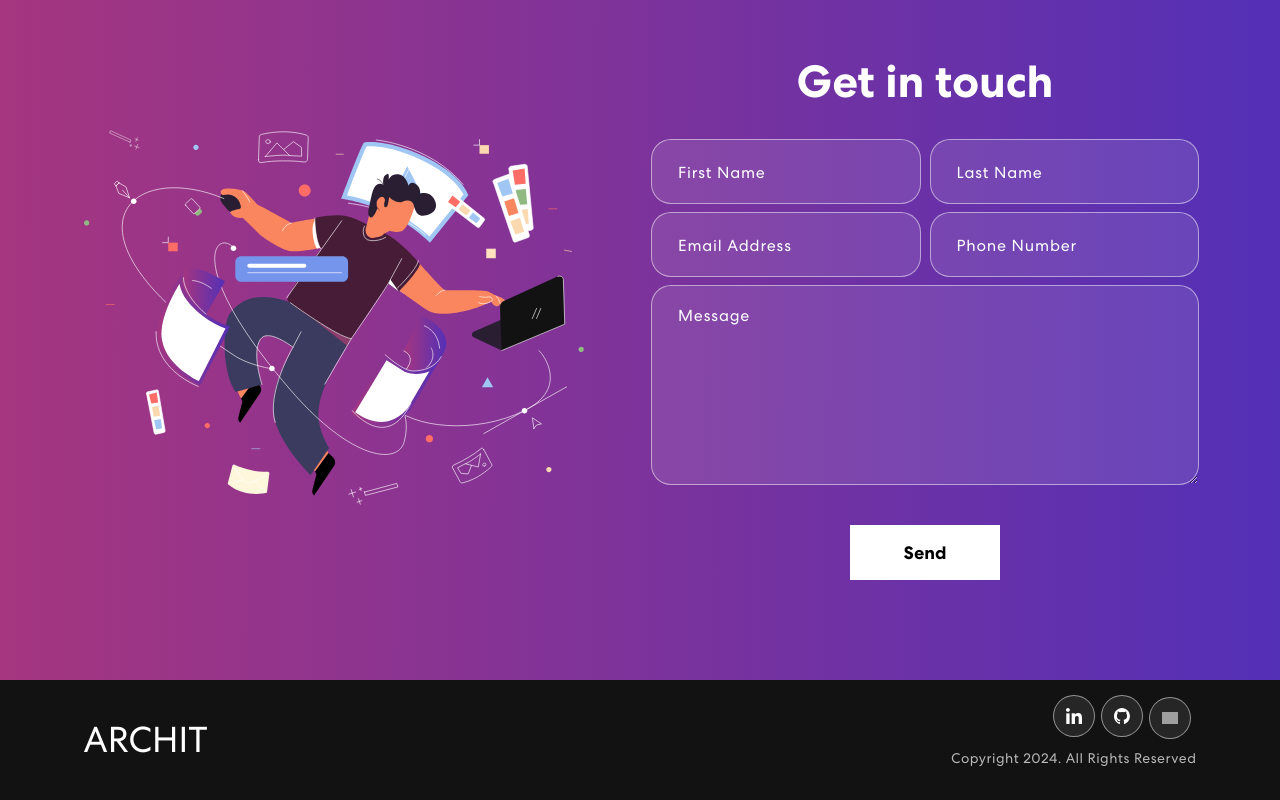
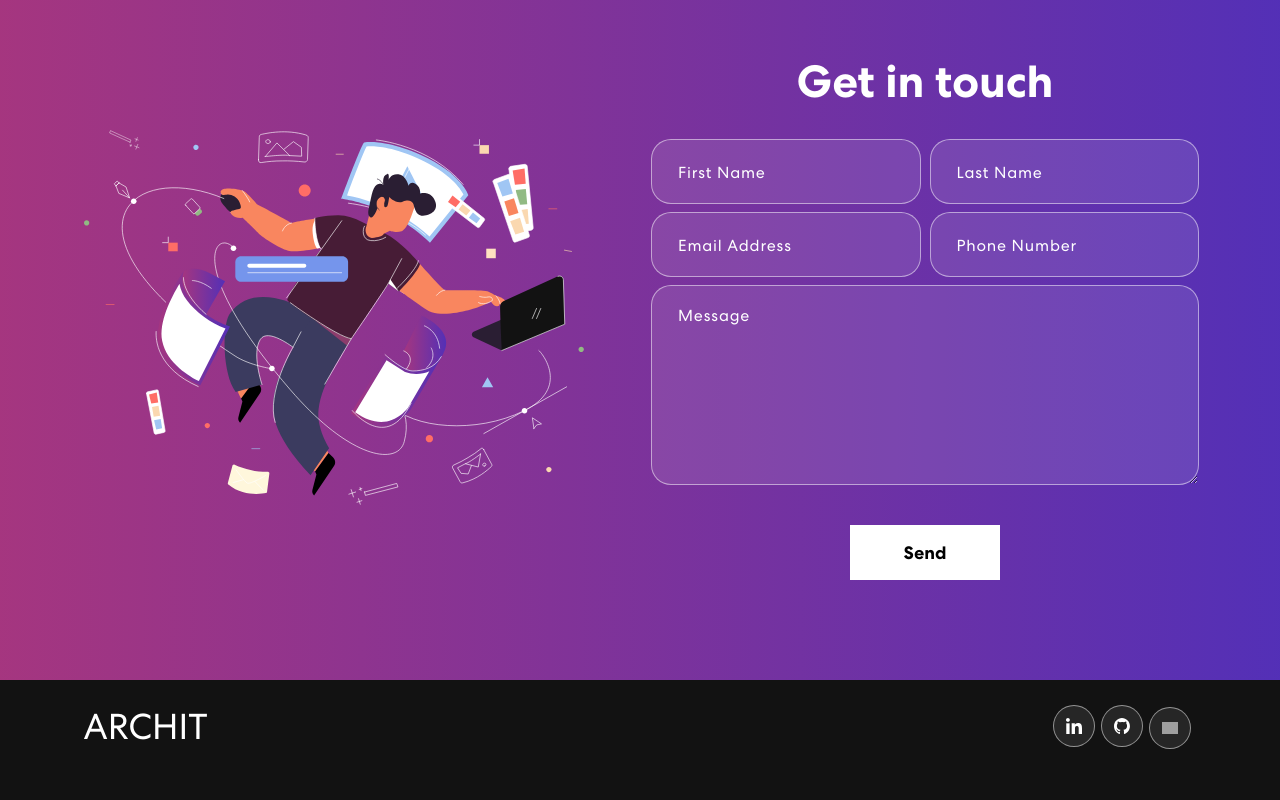
Before and after one commit to ArchitKandu/Personal-Portfolio, a React (Create React App) app: page / in a window 1280 px wide. Shown: the part 1966-2766 px from the top of the page. After the commit the page ends 2740 px from the top, so only its background shows below. Built offline with nearby package versions, Linux system fonts and the light colour scheme; grey boxes are pictures that could not be loaded.

Commit message:
Favicon and Footer

```diff
--- a/public/index.html
+++ b/public/index.html
@@ -8,6 +8,7 @@
       name="description"
       content="Personal Portfolio Website created using React.js"
     />
+    <link rel="icon" href="%PUBLIC_URL%/favicon.ico"/>
     <title>Archit Kandu</title>
   </head>
   <body>
--- a/src/App.css
+++ b/src/App.css
@@ -674,7 +674,7 @@ nav.navbar .navbar-toggler[aria-expanded="true"] .navbar-toggler-icon {
 /************ Footer Css ************/
 
 footer {
-    padding: 15px 0;
+    padding: 20px 0;
     background-position: center center;
     background-size: cover;
     background-repeat: no-repeat;
@@ -689,13 +689,13 @@ footer .navbar-brand {
     margin-bottom: 0;
 }
 
-footer p {
+/* footer p {
     font-weight: 400;
     font-size: 14px;
     color: #B8B8B8;
     letter-spacing: 0.5px;
     margin-top: 10px;
-}
+} */
 
 @media screen and (max-width: 575px) {
     .footer-brand {
--- a/src/components/Footer.js
+++ b/src/components/Footer.js
@@ -35,7 +35,7 @@ export const Footer = () => {
                 <img src={navIcon3} alt="Icon" />
               </a>
             </div>
-            <p>Copyright 2024. All Rights Reserved</p>
+            {/* <p>Copyright 2024. All Rights Reserved</p> */}
           </Col>
         </Row>
       </Container>
```
Also changed, not shown: 1 other file (tests, documents, lock files or other folders).
